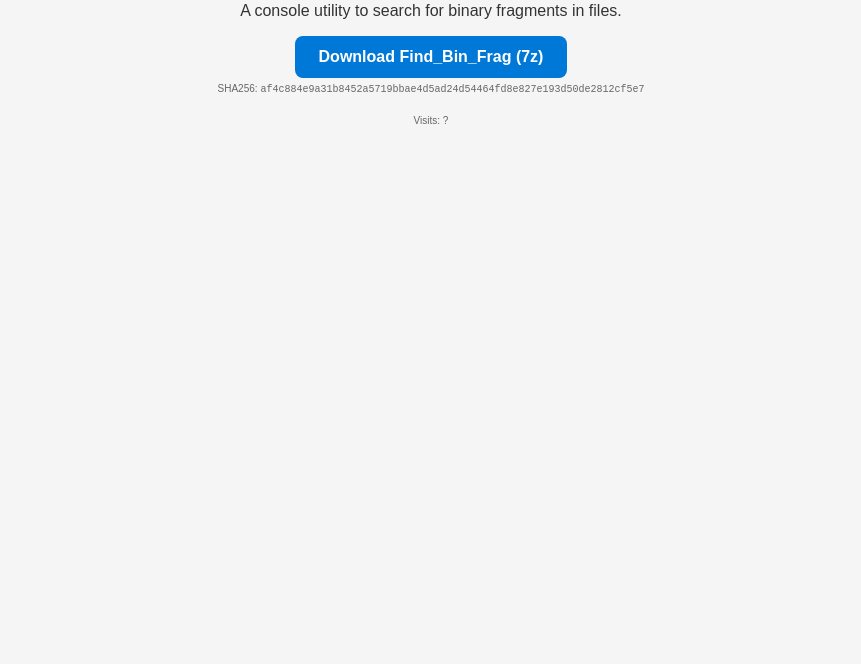
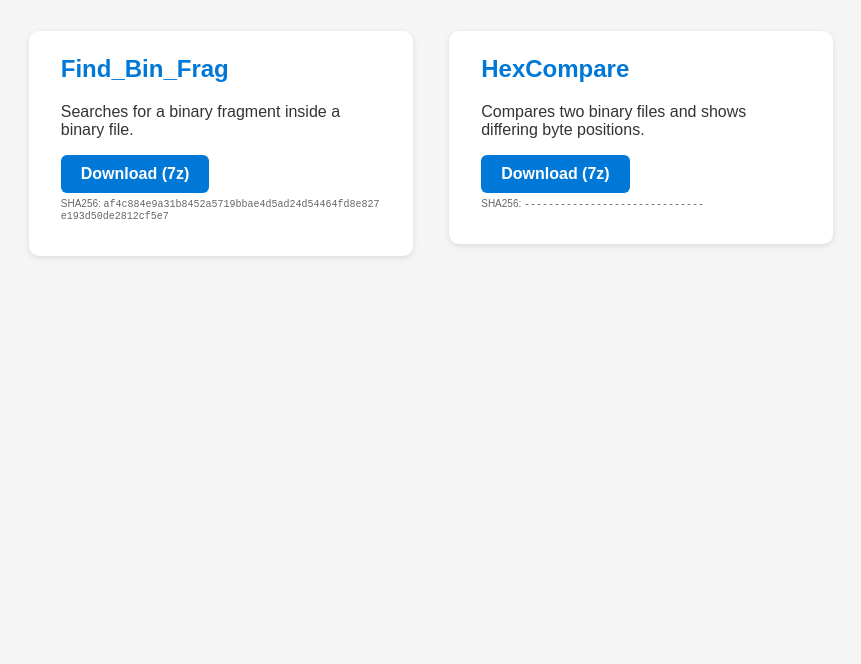
Before and after one commit to Jural2025/Jural, a plain HTML site: page index.html in a window 1280 px wide. Shown: the part 136-800 px from the top of the page, without its empty margins (209-1070 px from the left). Drawn offline with Linux system fonts and the light colour scheme; no server answers.

Commit message:
Update index.html

```diff
--- a/index.html
+++ b/index.html
@@ -2,21 +2,39 @@
 <html lang="en">
 <head>
   <meta charset="UTF-8">
-  <title>Find_Bin_Frag Utility</title>
+  <title>Jural Utilities</title>
   <style>
     body {
       font-family: sans-serif;
       background-color: #f5f5f5;
       color: #333;
       text-align: center;
-      margin-top: 5em;
+      margin-top: 3em;
+    }
+    h1 {
+      margin-bottom: 1em;
+    }
+    .tool {
+      background: #fff;
+      display: inline-block;
+      text-align: left;
+      padding: 1.5em 2em;
+      margin: 1em;
+      border-radius: 10px;
+      box-shadow: 0 2px 6px rgba(0,0,0,0.1);
+      width: 320px;
+      vertical-align: top;
+    }
+    .tool h2 {
+      margin-top: 0;
+      color: #0078d7;
     }
     .btn {
       display: inline-block;
       background-color: #0078d7;
       color: white;
-      padding: 12px 24px;
-      border-radius: 8px;
+      padding: 10px 20px;
+      border-radius: 6px;
       text-decoration: none;
       font-weight: bold;
       transition: background-color 0.2s;
@@ -28,43 +46,35 @@
       font-size: 10px;
       color: #666;
       margin-top: 0.5em;
-    }
-    .counter {
-      font-size: 10px;
-      color: #666;
-      margin-top: 2em;
+      word-break: break-all;
     }
   </style>
 </head>
 <body>
-  <h1>Find_Bin_Frag</h1>
-  <p>A console utility to search for binary fragments in files.</p>
+  <h1>Jural Utilities</h1>
+  <p>Small Windows console tools developed with ChatGPT.</p>
 
+  <div class="tool">
+    <h2>Find_Bin_Frag</h2>
+    <p>Searches for a binary fragment inside a binary file.</p>
     <a class="btn" href="https://github.com/Jural2025/Jural/releases/download/v2025_11_10/Find_Bin_Frag.7z">
-    Download Find_Bin_Frag (7z)
+      Download (7z)
     </a>
-
     <p class="sha256">
       SHA256: <code>af4c884e9a31b8452a5719bbae4d5ad24d54464fd8e827e193d50de2812cf5e7</code>
     </p>
+  </div>
 
-  <!-- Text-only visitor counter -->
-<p class="counter">
-  Visits: <span id="visit-count">?</span>
+  <div class="tool">
+    <h2>HexCompare</h2>
+    <p>Compares two binary files and shows differing byte positions.</p>
+    <a class="btn" href="https://github.com/Jural2025/Jural/releases/download/v2025_11_10/HexCompare.7z">
+      Download (7z)
+    </a>
+    <p class="sha256">
+      SHA256: <code>------------------------------</code>
     </p>
-
-<script>
-fetch('https://visitor-badge.laobi.icu/badge?page_id=Jural2025.Jural.github.io/Jural')
-  .then(response => response.text())
-  .then(text => {
-    const match = text.match(/<text[^>]*>(\d+)<\/text>/);
-    document.getElementById('visit-count').textContent = match ? match[1] : '?';
-  })
-  .catch(err => {
-    document.getElementById('visit-count').textContent = '?';
-    console.error('Visitor count fetch error:', err);
-  });
-</script>
+  </div>
 
 </body>
 </html>
```
Lines whose indentation alone changed are shown as unchanged.
